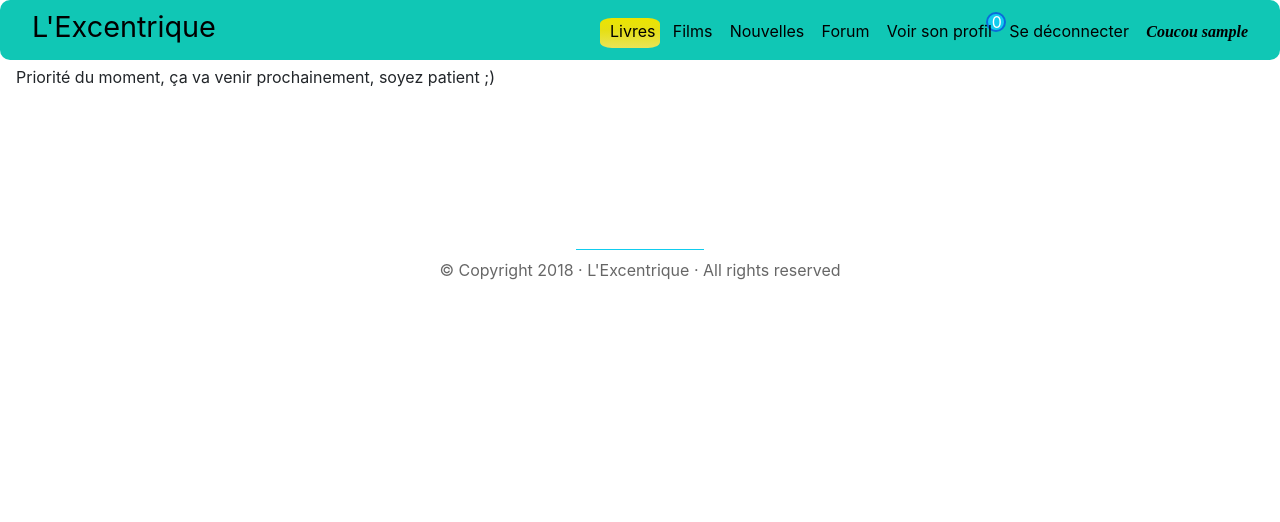
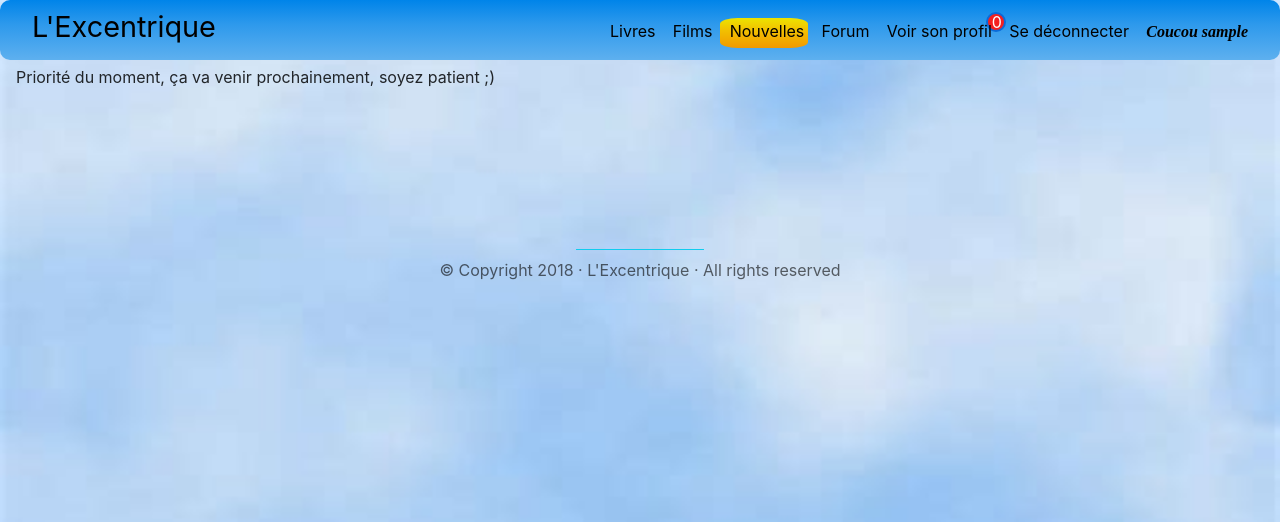
Before and after one commit to Vlidimi/site-perso, a Django app: page /nouvelle/ in a window 1280 px wide. Shown: the top 522 px of the page. Run offline with Django 3.2, Linux system fonts and the light colour scheme; the visitor is signed in with stand-in values (Sample User, id 1); data that the repository does not hold is empty; some libraries are stand-ins or nearby versions.

Commit message:
background image

```diff
--- a/blog_livreSF/forms.py
+++ b/blog_livreSF/forms.py
@@ -1,6 +1,6 @@
 from django import forms
 from .models import Article, CommentSection, Genre
-# import markdown
+import markdown
 
 class ArticleForm(forms.ModelForm):
 
--- a/blog_livreSF/views.py
+++ b/blog_livreSF/views.py
@@ -9,7 +9,7 @@ from django.template.defaultfilters import slugify
 from django.utils import timezone
 from django.db.models import Q
 from django.core.paginator import Paginator, EmptyPage, PageNotAnInteger
-# import markdown
+import markdown
 from connexion.models import Profile
 # Create your views here.
 
--- a/static/css/styles.css
+++ b/static/css/styles.css
@@ -39,19 +39,22 @@ body {
 	font-family: 'Open Sans', Helvetica, Arial, sans-serif;
 	background-color: #fefefe;
 	padding-top: 65px;
+	background-image: url(/media/image_site/fonddecran3.jpg);
+	background-size: cover;
+
 
 }
 
+.nuage {
+	background-image: url(/media/image_site/fonddecran3.jpg);
+	background-size: cover;
+}
 
 
 #navbar {
 	border-radius: 10px;
-/*	background: -webkit-linear-gradient(top, #64635C  0%,#8C8A80 40%,#B7B5A8 100%);
-*/	background-color: #10C7B5;
-/*	background-color:  #000;
-	background: -webkit-linear-gradient(top,  #87e0fd 0%,#53cbf1 40%,#05abe0 100%);
-	border-top: 4px solid #1ce;
-*/	top: 0;
+	background: -webkit-linear-gradient(top, #0084E9  0%,#2D99EC 40%,#5EB0EF 100%);
+	top: 0;
 	position: fixed;
 	width: 100%;
 	z-index: 1;
@@ -99,6 +102,7 @@ body {
 }
 
 
+
 #navbar .navbar-right li{
 	display: inline-block;
 	list-style: none;
@@ -110,16 +114,10 @@ body {
 
 }
 
-#navbar .navbar-right a:focus{
-	background: #565537;
-	width: 200px;
 
-}
-
-div #entourer {
-/*	background:#EDE501;
-*/	background: -webkit-linear-gradient(
-		top, #ECE400  0%,#E6DF13 40%,#E9E458 100%);
+div #entourer_blog_livre_SF {
+	background: -webkit-linear-gradient(
+		top, #ECE400  0%,#F2C100 40%,#F29900 100%);
 	border-radius:20%;
 	width: 60px;
 	height: 30px;
@@ -127,12 +125,78 @@ div #entourer {
 	left: -10px;
 	position: absolute;
 	z-index: -1;
+	display: none;
+}
+
+div #entourer_film {
+	background: -webkit-linear-gradient(
+		top, #ECE400  0%,#F2C100 40%,#F29900 100%);
+	border-radius:20%;
+	width: 60px;
+	height: 30px;
+	bottom: -5px;
+	left: -10px;
+	position: absolute;
+	z-index: -1;
+	display: none;
+}
+
+div #entourer_nouvelle {
+	background: -webkit-linear-gradient(
+		top, #ECE400  0%,#F2C100 40%,#F29900 100%);
+	border-radius:20%;
+	width: 88px;
+	height: 30px;
+	bottom: -5px;
+	left: -10px;
+	position: absolute;
+	z-index: -1;
+	display: none;
+}
+
+div #entourer_forum {
+	background: -webkit-linear-gradient(
+		top, #ECE400  0%,#F2C100 40%,#F29900 100%);
+	border-radius:20%;
+	width: 65px;
+	height: 30px;
+	bottom: -5px;
+	left: -10px;
+	position: absolute;
+	z-index: -1;
+	display: none;
+}
+
+div #entourer_profile {
+
+	background: -webkit-linear-gradient(
+		top, #ECE400  0%,#F2C100 40%,#F29900 100%);
+	border-radius:30%;
+	width: 120px;
+	height: 30px;
+	bottom: -5px;
+	left: -10px;
+	position: absolute;
+	z-index: -2;
+	display: none;
+}
+
+div #entourer_connexion {
+	background: -webkit-linear-gradient(
+		top, #ECE400  0%,#F2C100 40%,#F29900 100%);
+	border-radius:20%;
+	width: 88px;
+	height: 30px;
+	bottom: -5px;
+	left: -10px;
+	position: absolute;
+	z-index: -1;
+	display: none;
 }
 
 #navbar .navbar-right a{
 	text-decoration: none;
 	color: #000;
-
 
 }
 #navbar .navbar-right a:hover{
@@ -209,7 +273,7 @@ div #entourer {
 }
 
 div #cercle {
-	background:#1ce;
+	background:#F32020;
 	border-radius:50%;
 	width:20px;
 	height:20px;
--- /dev/null
+++ b/templates/layouts/_message.html
@@ -0,0 +1,20 @@
+{% if messages %}
+  <ul class="messages">
+    {% for message in messages %}
+<!-- 			      <div class="alert alert-{{ message.tags }}">{{ message }}</div> -->
+		<div class="alert {{ message.tags }} alert-dismissible" role="alert">
+			<button type="button" class="close" data-dismiss="alert" aria-label="Close">
+				<span aria-hidden="true">&times;</span>
+			</button>
+			{{ message }}
+		</div>
+    {% endfor %}
+  </ul>
+{% endif %}
+<!-- 			{% if messages %}
+<ul class="messages">
+    {% for message in messages %}
+    <li{% if message.tags %} class="{{ message.tags }}"{% endif %}>{{ message }}</li>
+    {% endfor %}
+</ul>
+{% endif %} -->
--- a/templates/layouts/_nav.html
+++ b/templates/layouts/_nav.html
@@ -2,17 +2,17 @@
 	<div class="wrapper">
 		<a href="{% url 'home' %}" class="navbar-brand">L'Excentrique</a>
 		<ul class="navbar-right">
-			<li> <a href="{% url 'blog_livreSF:index' %}">Livres</a> <div id="entourer"></div> </li>
-			<li>  <a href="{% url 'film:home' %}">Films</a> </li>
-			<li> <a href="{% url 'nouvelle:home' %}">Nouvelles</a>  </li>
-			<li>  <a href="{% url 'forum:home' %}">Forum </a> </li>
+			<li> <a href="{% url 'blog_livreSF:index' %}" >Livres</a> <div id="entourer_blog_livre_SF"></div> </li>
+			<li>  <a href="{% url 'film:home' %}" >Films</a> <div id="entourer_film"></div></li>
+			<li> <a href="{% url 'nouvelle:home' %}" >Nouvelles</a> <div id="entourer_nouvelle"></div> </li>
+			<li>  <a href="{% url 'forum:home' %}" >Forum </a><div id="entourer_forum"></div> </li>
 			{% if user.is_authenticated %}
-			<li> <a href="{% url 'connexion:profile' %}"> Voir son profil </a> <div id="cercle"></div> <div id="nombre_message_non_lu"></div> </li>
+			<li> <a href="{% url 'connexion:profile' %}" > Voir son profil </a> <div id="cercle"></div> <div id="nombre_message_non_lu"></div><div id="entourer_profile"></div> </li>
 			<li> <a href="{% url 'connexion:deconnexion' %}"> Se déconnecter</a></li>
 			<strong> Coucou {{ user.username }} </strong>
 
 			{% else %}
-			<li> <a href="{% url 'connexion:connexion' %}"> Connexion</a></li>
+			<li> <a href="{% url 'connexion:connexion' %}"> Connexion</a> <div id="entourer_connexion"></div></li>
 			{% endif %}
 
 
--- a/templates/layouts/base.html
+++ b/templates/layouts/base.html
@@ -19,27 +19,9 @@
 	<body>
 		<main>
 			{% include 'layouts/_nav.html' %}
-			{% if messages %}
-			  <ul class="messages">
-			    {% for message in messages %}
-<!-- 			      <div class="alert alert-{{ message.tags }}">{{ message }}</div> -->
-					<div class="alert {{ message.tags }} alert-dismissible" role="alert">
-						<button type="button" class="close" data-dismiss="alert" aria-label="Close">
-							<span aria-hidden="true">&times;</span>
-						</button>
-						{{ message }}
-					</div>
-			    {% endfor %}
-			  </ul>
-			{% endif %}
-<!-- 			{% if messages %}
-			<ul class="messages">
-			    {% for message in messages %}
-			    <li{% if message.tags %} class="{{ message.tags }}"{% endif %}>{{ message }}</li>
-			    {% endfor %}
-			</ul>
-			{% endif %} -->
-			<div class=margin>
+			{% include 'layouts/_message.html' %}
+
+			<div class="margin">
 				{% block content %}{% endblock %}
 			</div>
 
@@ -56,18 +38,7 @@
 				{% block jquery %}{% endblock %}
 			})
 		</script>
-		<script>
-			$(function(){
-				$.ajax({
-					type: "GET",
-					url: "/connexion/ajax/message_non_lu/",
 
-					success: function(data, textStatus, jqXHR){
-						$('#nombre_message_non_lu').html(data);
-					}
-				})
-			})
-		</script>
-		{% block javascript %}{% endblock %}
 	</body>
+
 </html>
```
Also changed, not shown: blog_livreSF/templates/blog_livreSF/index.html (+5 -5 lines), blog_livreSF/templates/blog_livreSF/show.html (+6 -7 lines), static/jquery/ajax.js (+38 -5 lines), media/image_site/fonddecran.jpg (added), media/image_site/fonddecran2.jpg (added), media/image_site/fonddecran3.jpg (added), media/image_site/fonddecran4.jpg (added), media/image_site/fonddecran5.jpg (added).
